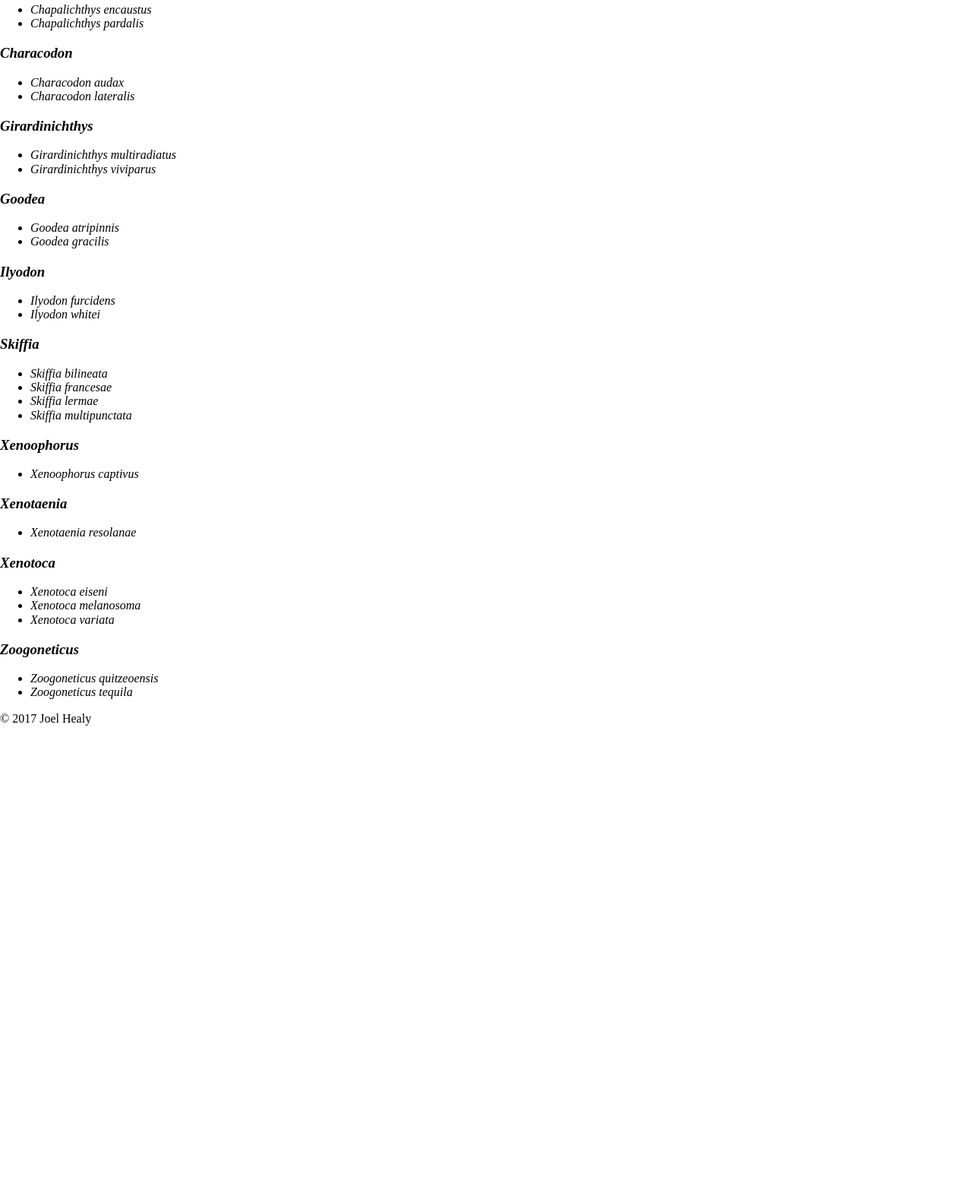
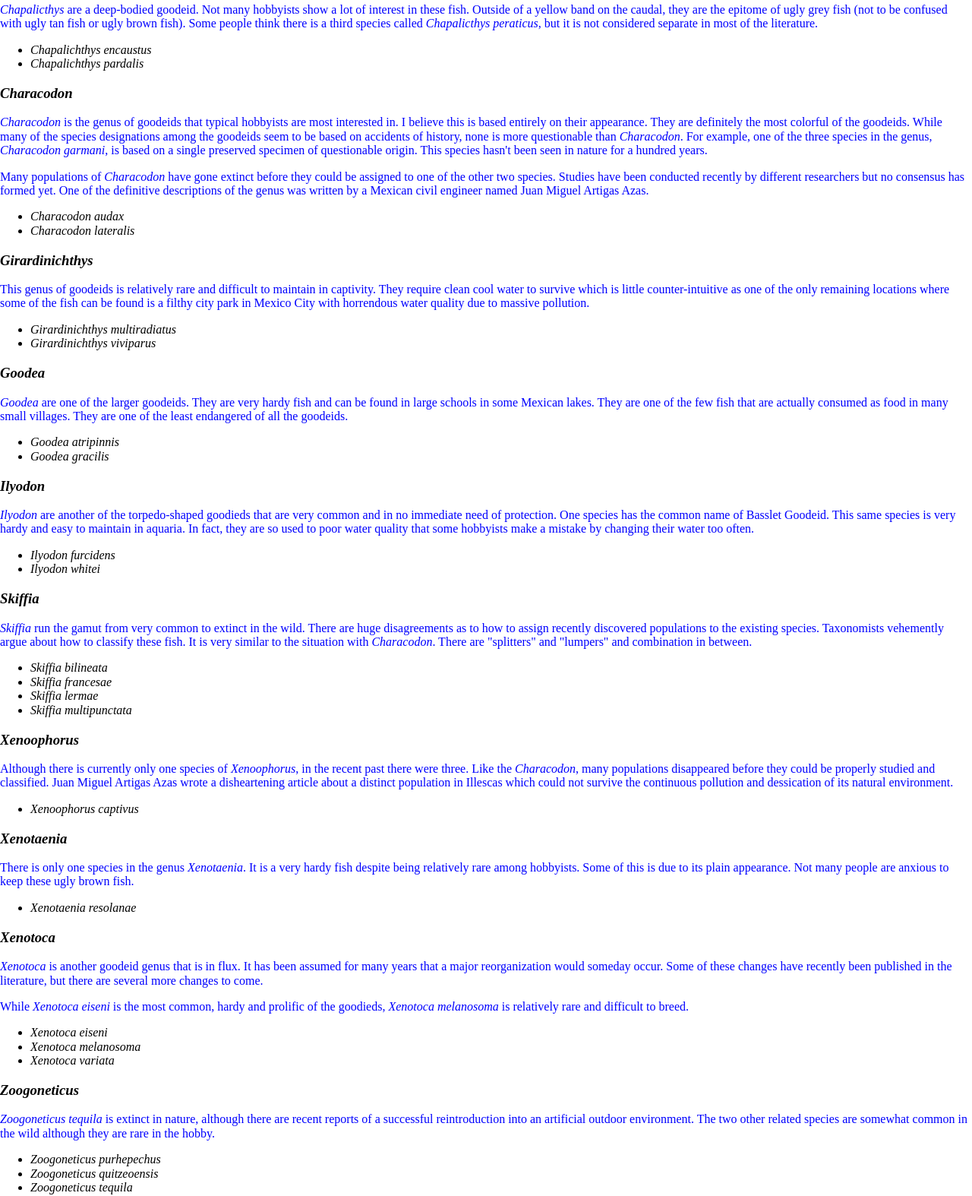
Before and after one commit to joelhealy/html-me-something, a plain HTML site: page index.html in a window 1280 px wide. Shown: the part 1287-2861 px from the top of the page at 76% size. Before the commit the page ends 2242 px from the top, so only its background shows below. Drawn offline with Linux system fonts and the light colour scheme.

Commit message:
Finished structure and text of index.html

```diff
--- a/index.html
+++ b/index.html
@@ -138,6 +138,14 @@
     <section>
       <a id="chapalichthys"/>
       <h3><span class="genus">Chapalichthys</span></h3>
+      <p>
+        <span class="genus">Chapalicthys</span> are a deep-bodied goodeid.  Not many hobbyists
+        show a lot of interest in these fish.  Outside of a yellow band on the caudal, they
+        are the epitome of ugly grey fish (not to be confused with ugly tan fish or ugly
+        brown fish).  Some people think there is a third species called <span class="species">
+        Chapalicthys peraticus</span>, but it is not considered separate in most of the
+        literature.
+      </p>
       <ul>
         <li><span class="species">Chapalichthys encaustus</span></li>
         <li><span class="species">Chapalichthys pardalis</span></li>
@@ -146,6 +154,23 @@
     <section>
       <a id="characodon"/>
       <h3><span class="genus">Characodon</span></h3>
+      <p>
+        <span class="genus">Characodon</span> is the genus of goodeids that typical hobbyists
+        are most interested in.  I believe this is based entirely on their appearance.  They
+        are definitely the most colorful of the goodeids.  While many of the species designations
+        among the goodeids seem to be based on accidents of history, none is more questionable
+        than <span class="genus">Characodon</span>.  For example, one of the three species in
+        the genus, <span class="species">Characodon garmani</span>, is based on a single
+        preserved specimen of questionable origin.  This species hasn't been seen in nature
+        for a hundred years.
+      </p>
+      <p>
+        Many populations of <span class="genus">Characodon</span> have gone extinct before
+        they could be assigned to one of the other two species.  Studies have been conducted
+        recently by different researchers but no consensus has formed yet.  One of the definitive
+        descriptions of the genus was written by a Mexican civil engineer named Juan Miguel
+        Artigas Azas.
+      </p>
       <ul>
         <li><span class="species">Characodon audax</span></li>
         <li><span class="species">Characodon lateralis</span></li>
@@ -154,6 +179,13 @@
     <section>
       <a id="girardinichthys"/>
       <h3><span class="genus">Girardinichthys</span></h3>
+      <p>
+        This genus of goodeids is relatively rare and difficult to maintain in captivity.
+        They require clean cool water to survive which is little counter-intuitive as
+        one of the only remaining locations where some of the fish can be found is a
+        filthy city park in Mexico City with horrendous water quality due to massive
+        pollution.
+      </p>
       <ul>
         <li><span class="species">Girardinichthys multiradiatus</span></li>
         <li><span class="species">Girardinichthys viviparus</span></li>
@@ -162,6 +194,12 @@
     <section>
       <a id="goodea"/>
       <h3><span class="genus">Goodea</span></h3>
+      <p>
+        <span class="genus">Goodea</span> are one of the larger goodeids.  They are
+        very hardy fish and can be found in large schools in some Mexican lakes.
+        They are one of the few fish that are actually consumed as food in many
+        small villages.  They are one of the least endangered of all the goodeids.
+      </p>
       <ul>
         <li><span class="species">Goodea atripinnis</span></li>
         <li><span class="species">Goodea gracilis</span></li>
@@ -170,6 +208,14 @@
     <section>
       <a id="ilyodon"/>
       <h3><span class="genus">Ilyodon</span></h3>
+      <p>
+        <span class="genus">Ilyodon</span> are another of the torpedo-shaped
+        goodieds that are very common and in no immediate need of protection.
+        One species has the common name of Basslet Goodeid.  This same species
+        is very hardy and easy to maintain in aquaria.  In fact, they are so
+        used to poor water quality that some hobbyists make a mistake by
+        changing their water too often.
+      </p>
       <ul>
         <li><span class="species">Ilyodon furcidens</span></li>
         <li><span class="species">Ilyodon whitei</span></li>
@@ -178,6 +224,14 @@
     <section>
       <a id="skiffia"/>
       <h3><span class="genus">Skiffia</span></h3>
+      <p>
+        <span class="genus">Skiffia</span> run the gamut from very common to extinct
+        in the wild.  There are huge disagreements as to how to assign recently
+        discovered populations to the existing species.  Taxonomists vehemently
+        argue about how to classify these fish.  It is very similar to the situation
+        with <span class="genus">Characodon</span>.  There are "splitters" and "lumpers"
+        and combination in between.
+      </p>
       <ul>
         <li><span class="species">Skiffia bilineata</span></li>
         <li><span class="species">Skiffia francesae</span></li>
@@ -188,6 +242,15 @@
     <section>
       <a id="xenoophorus"/>
       <h3><span class="genus">Xenoophorus</span></h3>
+      <p>
+        Although there is currently only one species of <span class="genus">
+        Xenoophorus</span>, in the recent past there were three.  Like the
+        <span class="genus">Characodon</span>, many populations disappeared
+        before they could be properly studied and classified.  Juan Miguel
+        Artigas Azas wrote a disheartening article about a distinct
+        population in Illescas which could not survive the continuous
+        pollution and dessication of its natural environment.
+      </p>
       <ul>
         <li><span class="species">Xenoophorus captivus</span></li>
       </ul>
@@ -195,6 +258,12 @@
     <section>
       <a id="xenotaenia"/>
       <h3><span class="genus">Xenotaenia</span></h3>
+      <p>
+        There is only one species in the genus <span class="genus">
+        Xenotaenia</span>.  It is a very hardy fish despite being relatively
+        rare among hobbyists.  Some of this is due to its plain appearance.
+        Not many people are anxious to keep these ugly brown fish.
+      </p>
       <ul>
         <li><span class="species">Xenotaenia resolanae</span></li>
       </ul>
@@ -202,6 +271,18 @@
     <section>
       <a id="xenotoca"/>
       <h3><span class="genus">Xenotoca</span></h3>
+      <p>
+        <span class="genus">Xenotoca</span> is another goodeid genus that
+        is in flux.  It has been assumed for many years that a major
+        reorganization would someday occur.  Some of these changes have
+        recently been published in the literature, but there are several
+        more changes to come.
+      </p>
+      <p>
+        While <span class="species">Xenotoca eiseni</span> is the most
+        common, hardy and prolific of the goodieds, <span class="species">
+        Xenotoca melanosoma</span> is relatively rare and difficult to breed.
+      </p>
       <ul>
         <li><span class="species">Xenotoca eiseni</span></li>
         <li><span class="species">Xenotoca melanosoma</span></li>
@@ -211,7 +292,15 @@
     <section>
       <a id="zoogoneticus"/>
       <h3><span class="genus">Zoogoneticus</span></h3>
+      <p>
+        <span class="species">Zoogoneticus tequila</span> is extinct in
+        nature, although there are recent reports of a successful
+        reintroduction into an artificial outdoor environment.  The two
+        other related species are somewhat common in the wild although
+        they are rare in the hobby.
+      </p>
       <ul>
+        <li><span class="species">Zoogoneticus purhepechus</span></li>
         <li><span class="species">Zoogoneticus quitzeoensis</span></li>
         <li><span class="species">Zoogoneticus tequila</span></li>
       </ul>
```
